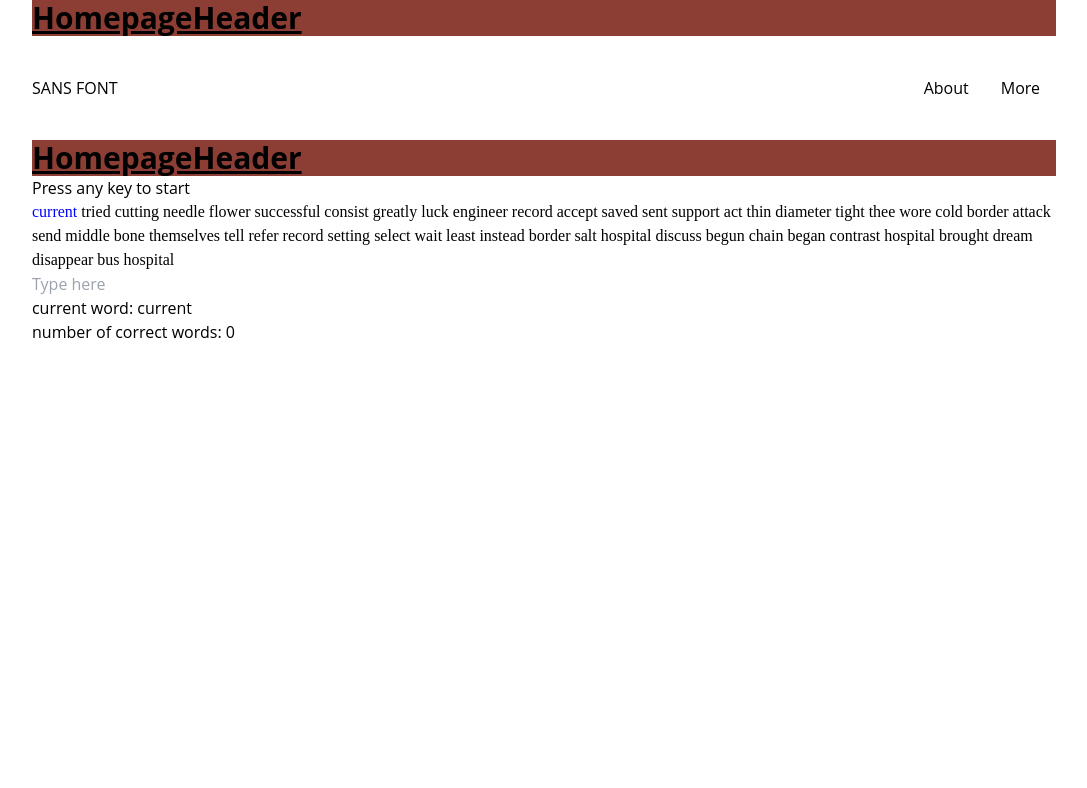
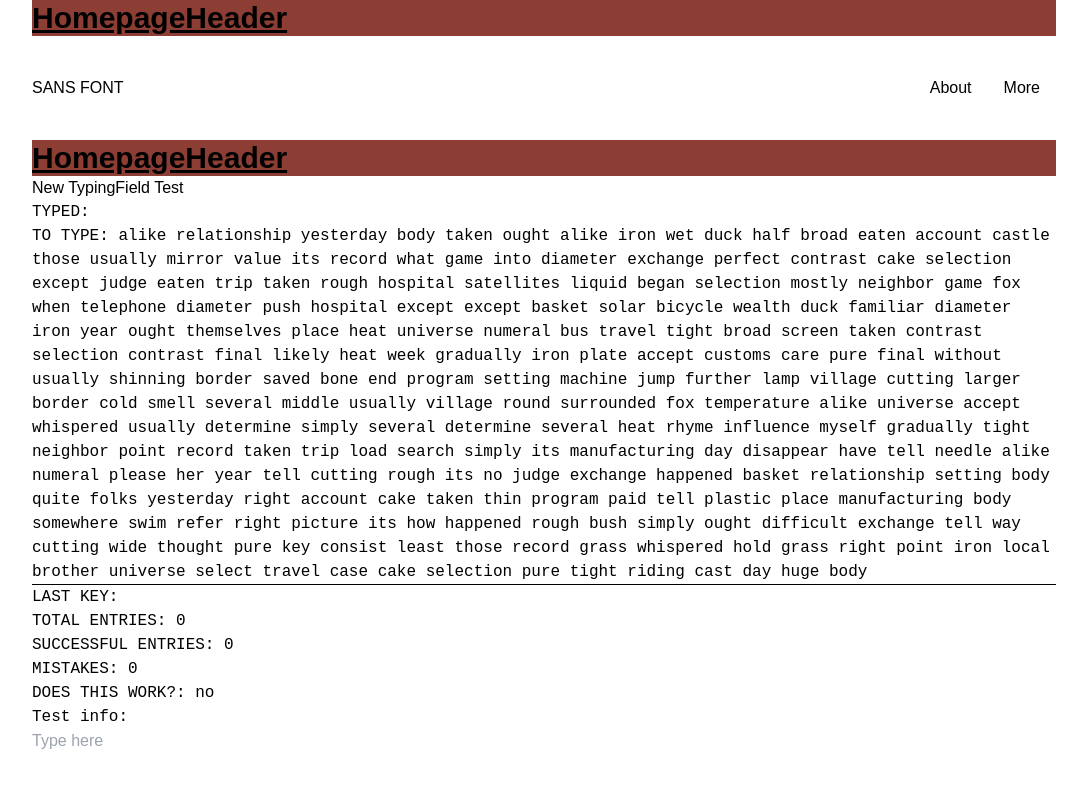
Before and after one commit to maxwellsquared/cthulhu-teaches-typing, a React (Create React App) app: page / in a window 1280 px wide. Shown: the top 788 px of the page, without its empty margins (96-1183 px from the left). Built offline with nearby package versions, Linux system fonts and the light colour scheme.

Commit message:
Add new-style interface to typing area

```diff
--- a/src/components/TypingField.jsx
+++ b/src/components/TypingField.jsx
@@ -3,96 +3,222 @@ import RandomWords from '../helpers/RandomWords';
 import Span from './Span';
 
 export default function TypingField() {
-  const [currentlyTypedWord, setCurrentlyTypedWord] = useState(''); // This is the word that the user is currently typing
-  const [randomWordArray, setRandomWordArray] = useState([]); // used to store the random words
-  const [currentWordIndex, setCurrentWordIndex] = useState(0); // used to keep track of the current word index
-  const [isCorrect, setIsCorrect] = useState(); // used to keep track of whether the current word is correct or not
-  const [numOfCorrectWords, setNumOfCorrectWords] = useState(0); // used to keep track of the number of correct words
-  const [numberOfWords, setNumberOfWords] = useState(50); // used to keep track of the number of words to be typed
+  const [leftChars, setLeftChars] = useState(''); // stores the characters on the left side of the cursor
+  const [rightChars, setRightChars] = useState(''); // stores the characters on the left side of the cursor
+  const [nextChar, setNextChar] = useState(); // stores the correct next character to type
 
-  const initialRandomWords = RandomWords(numberOfWords);
+  const [lastKey, setLastKey] = useState(); // stores the last character typed
+  const [freshInput, setFreshInput] = useState(false); // stores whether the last input has been evaluated
 
+  const [correctChars, setCorrectChars] = useState(0); // stores number of correct characters entered
+  const [totalChars, setTotalChars] = useState(0); // stores total number of characters entered
+  const [mistakes, setMistakes] = useState(0); // set number of mistakes player has made
+
+  // state variables for testing
+  const [thisWorks, setThisWorks] = useState('no');
+  const [testText, setTestText] = useState();
+
+  // const [timeLimit, setTimeLimit] = useState(); // stores the time limit for the test
+  const timeLimit = 1; // temporary hardcoded 1 minute time limit
+  const numWords = timeLimit * 225; // sets length of text to be typed
+
+  // page load
   useEffect(() => {
-    // generate random words on page load
-    setRandomWordArray(initialRandomWords);
-  }, [numberOfWords]);
+    //set random words based on time limit as a string
+    const initialRandomWords = RandomWords(numWords).toString();
+    // set right characters to random words
+    setRightChars(initialRandomWords.replace(/,/g, ' ')); // replaces commas with spaces
+    setLeftChars('');
+    setTotalChars(0);
+    setMistakes(0);
+  }, []);
 
-  // function to get current work from the random word array
-  // used to compare with the currently typed word with the current word
-  const getCurrentWord = (index) => {
-    return randomWordArray[index];
+  // called on update
+  useEffect(() => {
+    setNextChar(rightChars[0]); // set the next character to be the first character of the right string
+    setMistakes(totalChars - correctChars);
+  });
+
+  // take the first character off RightCars and add it to LeftChars
+  const moveChars = function () {
+    setLeftChars((prevState) => {
+      return prevState + rightChars[0];
+    });
+
+    setRightChars(rightChars.slice(1));
   };
 
-  // !! function to update state from the input
-  const handleInput = (event) => {
-    // get the value of the input
-    const inputValue = event.target.value;
+  // successful entry of a character
+  const userSuccess = function () {
+    setThisWorks('YAY!!!!!');
+    setCorrectChars((prev) => {
+      return prev + 1;
+    });
+    moveChars();
+  };
 
-    // update the state of the input
-    setCurrentlyTypedWord(inputValue);
+  // unsuccessful entry of a character
+  const userMistake = function () {
+    setThisWorks('BIG BUMMER');
+  };
 
-    // compare the input value to the current word
-    const currentWord = getCurrentWord(currentWordIndex);
-    // need to compare the input value to the current word, but only the length of the input value
-    if (inputValue === currentWord.slice(0, inputValue.length)) {
-      console.log('correct');
-      setIsCorrect(true);
-    } else {
-      // if input is a space, do not log incorrect
-      if (inputValue.slice(-1) !== ' ') {
-        console.log('incorrect');
-        setIsCorrect(false);
-      }
+  // handle user input
+  const handleInput = function (event) {
+    // get the value of the input and set the last key to that character
+    let inputValue = event.target.value;
+    if (inputValue === ' ' && nextChar === ' ') {
+      moveChars();
+      return;
+    }
+    if (inputValue === ' ') {
+      return;
+    }
+    setTotalChars((prev) => {
+      return prev + 1;
+    });
+
+    setTestText(`Next char is '${nextChar}.' Input was '${inputValue}' and that's ok`);
+
+    if (inputValue !== nextChar) {
+      userMistake();
+      return;
     }
 
-    // if current input is a space, move to the next word by incrementing the index
-    if (inputValue.endsWith(' ')) {
-      if (isCorrect) {
-        setNumOfCorrectWords(numOfCorrectWords + 1);
-      }
-      setCurrentWordIndex(currentWordIndex + 1); // increment the index
-      setCurrentlyTypedWord(''); // reset the input value
-    }
+    setLastKey(inputValue[inputValue.length - 1]);
+    // this is doubled! check it out later.
+    if (inputValue !== lastKey) userMistake();
+
+    //
+    setFreshInput(true);
+    userSuccess();
   };
 
-  // are the words user has to type out
-  const displayWordsArr = randomWordArray.map((word, index) => {
-    // check if the current word is the word the user is currently typing
-    const isCurrentWord = index === currentWordIndex;
-    // check if the current word is the last word
-    const isLast = index === randomWordArray.length - 1;
-
-    // if the current word is the word the user is currently typing, set the color to blue
-    // otherwise, set the color to black
-    const color = isCurrentWord ? 'blue' : 'black';
-
-    return (
-      <Span
-        key={index}
-        index={index}
-        word={word}
-        color={color}
-        isCurrentWord={isCurrentWord}
-        isLast={isLast}
-      />
-    );
-  });
-
-  // !! needs to be separated into a different component
+  //     3. If the character typed === the next character:
+  //     a. (IF NOT SPACE) successfulCharacters ++
+  //     b. call moveChar() // => Remove first character in right string, add to left string
+  //     d. Strings container x-position -= 1 character-width
+  //     e. User feedback (ding!)
+  //  4. If the character typed !== the next character:
+  //     a. User feedback (BZZZZ! WRONGO! screenshake)
+  //     b. Mistakes ++
 
   return (
     <>
-      <h1>Press any key to start</h1>
-      <div className="font-serif">{displayWordsArr}</div>
+      <h1>New TypingField Test</h1>
+      <div className="typing-area">
+        <div className="font-mono">TYPED: {leftChars}</div>
+        <div className="font-mono">TO TYPE: {rightChars}</div>
+        <hr></hr>
+        <div className="font-mono">LAST KEY: {lastKey}</div>
+        <div className="font-mono">TOTAL ENTRIES: {correctChars}</div>
+        <div className="font-mono">SUCCESSFUL ENTRIES: {correctChars}</div>
+        <div className="font-mono">MISTAKES: {totalChars - correctChars}</div>
+        <div className="font-mono">DOES THIS WORK?: {thisWorks}</div>
+        <div className="font-mono">Test info: {testText}</div>
+      </div>
       <input
         placeholder="Type here"
         radius="md"
         size="md"
-        value={currentlyTypedWord}
+        value=""
+        // ^ sets to display nothing and not have any extra input chars
         onChange={(event) => handleInput(event)}
       />
-      <p>current word: {randomWordArray[currentWordIndex]}</p>
-      <p>number of correct words: {numOfCorrectWords}</p>
     </>
   );
 }
+
+// export default function TypingFieldOld() {
+//   const [currentlyTypedWord, setCurrentlyTypedWord] = useState(''); // This is the word that the user is currently typing
+//   const [randomWordArray, setRandomWordArray] = useState([]); // used to store the random words
+//   const [currentWordIndex, setCurrentWordIndex] = useState(0); // used to keep track of the current word index
+//   const [isCorrect, setIsCorrect] = useState(); // used to keep track of whether the current word is correct or not
+//   const [numOfCorrectWords, setNumOfCorrectWords] = useState(0); // used to keep track of the number of correct words
+//   const [numberOfWords, setNumberOfWords] = useState(50); // used to keep track of the number of words to be typed
+
+//   const initialRandomWords = RandomWords(numberOfWords);
+
+//   useEffect(() => {
+//     // generate random words on page load
+//     setRandomWordArray(initialRandomWords);
+//   }, [numberOfWords]);
+
+//   // function to get current work from the random word array
+//   // used to compare with the currently typed word with the current word
+//   const getCurrentWord = (index) => {
+//     return randomWordArray[index];
+//   };
+
+//   // !! function to update state from the input
+//   const handleInput = (event) => {
+//     // get the value of the input
+//     const inputValue = event.target.value;
+
+//     // update the state of the input
+//     setCurrentlyTypedWord(inputValue);
+
+//     // compare the input value to the current word
+//     const currentWord = getCurrentWord(currentWordIndex);
+//     // need to compare the input value to the current word, but only the length of the input value
+//     if (inputValue === currentWord.slice(0, inputValue.length)) {
+//       console.log('correct');
+//       setIsCorrect(true);
+//     } else {
+//       // if input is a space, do not log incorrect
+//       if (inputValue.slice(-1) !== ' ') {
+//         console.log('incorrect');
+//         setIsCorrect(false);
+//       }
+//     }
+
+//     // if current input is a space, move to the next word by incrementing the index
+//     if (inputValue.endsWith(' ')) {
+//       if (isCorrect) {
+//         setNumOfCorrectWords(numOfCorrectWords + 1);
+//       }
+//       setCurrentWordIndex(currentWordIndex + 1); // increment the index
+//       setCurrentlyTypedWord(''); // reset the input value
+//     }
+//   };
+
+//   // are the words user has to type out
+//   const displayWordsArr = randomWordArray.map((word, index) => {
+//     // check if the current word is the word the user is currently typing
+//     const isCurrentWord = index === currentWordIndex;
+//     // check if the current word is the last word
+//     const isLast = index === randomWordArray.length - 1;
+
+//     // if the current word is the word the user is currently typing, set the color to blue
+//     // otherwise, set the color to black
+//     const color = isCurrentWord ? 'blue' : 'black';
+
+//     return (
+//       <Span
+//         key={index}
+//         index={index}
+//         word={word}
+//         color={color}
+//         isCurrentWord={isCurrentWord}
+//         isLast={isLast}
+//       />
+//     );
+//   });
+
+//   // !! needs to be separated into a different component
+
+//   return (
+//     <>
+//       <h1>Press any key to start</h1>
+//       <div className="font-mono">{displayWordsArr}</div>
+//       <input
+//         placeholder="Type here"
+//         radius="md"
+//         size="md"
+//         value={currentlyTypedWord}
+//         onChange={(event) => handleInput(event)}
+//       />
+//       <p>current word: {randomWordArray[currentWordIndex]}</p>
+//       <p>number of correct words: {numOfCorrectWords}</p>
+//     </>
+//   );
+// }
--- a/tailwind.config.js
+++ b/tailwind.config.js
@@ -10,13 +10,16 @@ module.exports = {
       'cosmic-purple': '#1C122C',
       'pale-gold': '#EEDCB2',
       'blood-red': '#8C3D34',
-      candle: '#E9B12E',
+      'candle': '#E9B12E',
     },
     fontFamily: {
       // if changing, import font into 'src/index.css'
-      sans: ['Open Sans', 'sans-serif'],
+      // font-family: brother-1816, sans-serif;
+
+      sans: ['brother-1816', 'sans-serif'],
       serif: ['Anonymous Pro', 'serif'],
       timer: ['Chakra Petch', 'sans-serif'],
+      mono: ['courier-prime', 'monospace']
     },
     extend: {},
   },
```
Also changed, not shown: 1 other file (tests, documents, lock files or other folders).
